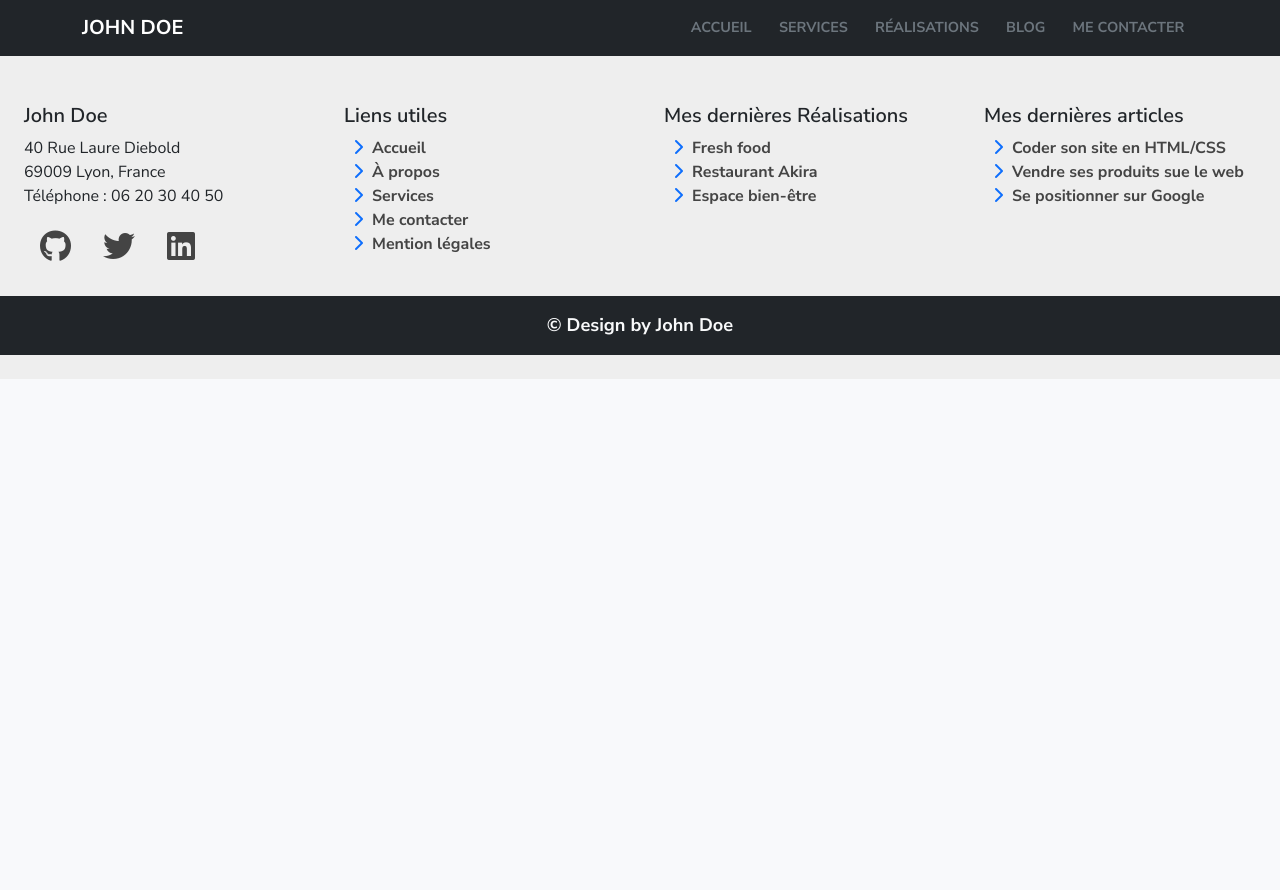
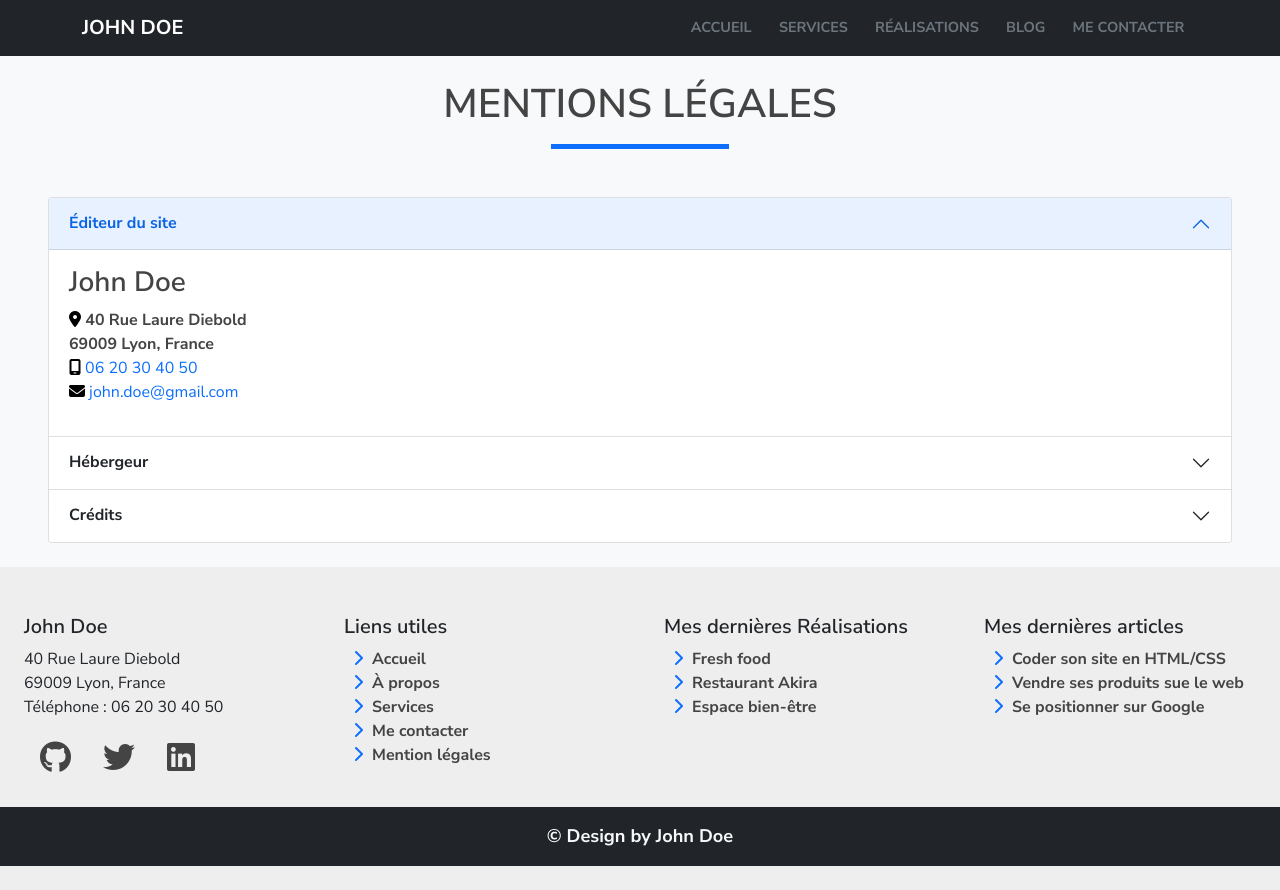
Before and after one commit to masterxamss/cv-react-repo, a React (Vite) app: page /LegalMentions in a window 1280 px wide. Before the commit the page ends 800 px from the top, so only its background shows below. Built offline with nearby package versions, Linux system fonts and the light colour scheme.

Commit message:
add legal mentions

```diff
--- a/src/App.jsx
+++ b/src/App.jsx
@@ -22,11 +22,11 @@ function App() {
         </header>
         <Routes>
           <Route index element={<Home />} />
-          <Route path="services" element={<Services />} />
-          <Route path="achievements" element={<Achievements />} />
-          <Route path="legal-mentions" element={<LegalMentions />} />
-          <Route path="blog" element={<Blog />} />
-          <Route path="contact" element={<Contact />} />
+          <Route path="Services" element={<Services />} />
+          <Route path="Achievements" element={<Achievements />} />
+          <Route path="LegalMentions" element={<LegalMentions />} />
+          <Route path="Blog" element={<Blog />} />
+          <Route path="Contact" element={<Contact />} />
         </Routes>
         <Footer />
       </BrowserRouter>
--- a/src/pages/LegalMentions.jsx
+++ b/src/pages/LegalMentions.jsx
@@ -1,9 +1,111 @@
-import React from 'react'
+import React from "react";
 
 const LegalMentions = () => {
   return (
-    <div>LegalMentions</div>
-  )
-}
+    <main>
+      <section className="legal-mentions-container px-5 pb-4">
+        <div className="section-title">
+          <h1 className="text-uppercase text-center fluid pt-4">
+            Mentions légales
+          </h1>
+          <span></span>
+          <div className="accordion" id="accordionExample">
+            <div className="accordion-item">
+              <h2 className="accordion-header" id="headingOne">
+                <button
+                  className="accordion-button fw-bold"
+                  type="button"
+                  data-bs-toggle="collapse"
+                  data-bs-target="#collapseOne"
+                  aria-expanded="true"
+                  aria-controls="collapseOne"
+                >
+                  Éditeur du site
+                </button>
+              </h2>
+              <div
+                id="collapseOne"
+                className="accordion-collapse collapse show"
+                aria-labelledby="headingOne"
+                data-bs-parent="#accordionExample"
+              >
+                <div className="accordion-body">
+                  <h3>John Doe</h3>
+                  <address className="mb-0 fw-bold">
+                    <i className="fa-solid fa-location-dot text-black"></i> 40 Rue Laure Diebold<br />69009 Lyon, France
+                  </address>
+                  <p className="text-primary m-0">
+                    <i className="fa-solid fa-mobile-screen text-black"></i> 06 20 30 40 50
+                  </p>
+                  <p>
+                    <i className="fa-solid fa-envelope text-black"></i>
+                    <a href="mailto:john.doe@gmail.com" className="m-0 text-primary"> john.doe@gmail.com</a>
+                  </p>
+                </div>
+              </div>
+            </div>
+            <div className="accordion-item">
+              <h2 className="accordion-header" id="headingTwo">
+                <button
+                  className="accordion-button collapsed fw-bold"
+                  type="button"
+                  data-bs-toggle="collapse"
+                  data-bs-target="#collapseTwo"
+                  aria-expanded="false"
+                  aria-controls="collapseTwo"
+                >
+                  Hébergeur
+                </button>
+              </h2>
+              <div
+                id="collapseTwo"
+                className="accordion-collapse collapse"
+                aria-labelledby="headingTwo"
+                data-bs-parent="#accordionExample"
+              >
+                <div className="accordion-body">
+                  <h3>Always Data</h3>
+                  <address className="fw-bold">
+                    91 rue du Faubourg Saint Honoré<br />75008 Paris
+                  </address>
+                  <i class="fa-solid fa-globe"></i>
+                  <a href="https://www.alwaysdata.com" target="_blank" className="text-primary"> www.alwaysdata.com</a>
+                </div>
+              </div>
+            </div>
+            <div className="accordion-item">
+              <h2 className="accordion-header" id="headingThree">
+                <button
+                  className="accordion-button collapsed fw-bold"
+                  type="button"
+                  data-bs-toggle="collapse"
+                  data-bs-target="#collapseThree"
+                  aria-expanded="false"
+                  aria-controls="collapseThree"
+                >
+                  Crédits
+                </button>
+              </h2>
+              <div
+                id="collapseThree"
+                className="accordion-collapse collapse"
+                aria-labelledby="headingThree"
+                data-bs-parent="#accordionExample"
+              >
+                <div className="accordion-body">
+                  <h3>Crédits</h3>
+                  <p className="fw-bold">Site développé par John Doe, étudiant du CEF.</p>
+                  <p className="fw-bold">Les images libres de droit sont issues du site
+                    <a href="https://pixabay.com" target="_blank" className="text-primary fw-bold"> Pixabay</a>
+                  </p>
+                </div>
+              </div>
+            </div>
+          </div>
+        </div>
+      </section>
+    </main>
+  );
+};
 
-export default LegalMentions
+export default LegalMentions;
--- a/src/pages/Services.jsx
+++ b/src/pages/Services.jsx
@@ -16,7 +16,7 @@ const Services = () => {
           <div className="services-content row p-3">
             <div className="col-sm-12 col-md-4 py-1">
               <article className='text-center shadow-sm p-3 mb-1 bg-body m-1 d-flex flex-column justify-content-center' style={{borderRadius: '10px', minHeight: "300px"}}>
-                <i className="fa-solid fa-display" style={{color: '#0d6efd', fontSize: '30px'}}></i>
+                <i className="fa-solid fa-display icon" style={{color: '#0d6efd', fontSize: '30px'}}></i>
                 <h5 className='text-uppercase mt-2'>Ux design</h5>
                 <p>L'<strong>UX Design</strong> est une méthode de conception centrée sur l'utilizateur. Son but est d'offrir une expérience de navigation optimale a l'internaute</p>
               </article>
@@ -24,7 +24,7 @@ const Services = () => {
 
             <div className="col-sm-12 col-md-4 py-1">
               <article className='text-center shadow-sm p-3 mb-1 bg-body m-1 d-flex flex-column justify-content-center' style={{borderRadius: '10px', minHeight: "300px"}}>
-                <i className="fa-solid fa-file-code" style={{color: '#0d6efd', fontSize: '30px'}}></i>
+                <i className="fa-solid fa-file-code icon" style={{color: '#0d6efd', fontSize: '30px'}}></i>
                 <h5 className='text-uppercase mt-2'>Développement web</h5>
                 <p>Le <strong>développement de sites web</strong> repose sur l'utilization des langages <i>HTML, CSS, JavaScript et PHP.</i></p>
               </article>
@@ -32,7 +32,7 @@ const Services = () => {
 
             <div className="col-sm-12 col-md-4 py-1">
               <article className="text-center shadow-sm p-3 mb-1 bg-body m-1 d-flex flex-column justify-content-center" style={{borderRadius: "10px", minHeight: "300px"}}>
-                <i className="fa-solid fa-magnifying-glass-dollar" style={{color: "#0d6efd", fontSize: "30px"}}></i>
+                <i className="fa-solid fa-magnifying-glass-dollar icon" style={{color: "#0d6efd", fontSize: "30px"}}></i>
                 <h5 className="text-uppercase mt-2">Référencement</h5>
                 <p>Le <strong>référencement naturel d'un site,</strong> aussi appelé <i>SEO</i>, consiste à mettre des techniques en oeuvre pour améliorer sa position dans les résultas de moteurs de recherche.</p>
               </article>
--- a/src/scss/components/_navBar.scss
+++ b/src/scss/components/_navBar.scss
@@ -1,6 +1,4 @@
 .navbar-nav{
-    position: static !important;
-
     a.active {
         color: #fff !important;
     }
@@ -9,4 +7,8 @@
         font-size: .9rem;
         padding: .4rem .6rem !important;
     }
+
+    a:hover{
+        color: rgba(255, 255, 255, 0.8) !important;
+    }
 }
--- a/src/scss/index.scss
+++ b/src/scss/index.scss
@@ -7,7 +7,7 @@
 //pages
 @import 'pages/home';
 @import 'pages/contact';
-//@import 'pages/services';
+@import 'pages/services';
 
 
 //components
--- a/src/scss/pages/_services.scss
+++ b/src/scss/pages/_services.scss
@@ -0,0 +1,6 @@
+article:hover{
+    background-color: red ;
+    .icon{
+        color:#cde1f8 !important;
+    }
+}
--- a/src/styles/css/index.css
+++ b/src/styles/css/index.css
@@ -319,15 +319,22 @@ ul {
     padding: 0 2rem !important;
   }
 }
-.navbar-nav {
-  position: static !important;
+article:hover {
+  background-color: red;
 }
+article:hover .icon {
+  color: #cde1f8 !important;
+}
+
 .navbar-nav a.active {
   color: #fff !important;
 }
 .navbar-nav a {
   font-size: 0.9rem;
   padding: 0.4rem 0.6rem !important;
+}
+.navbar-nav a:hover {
+  color: rgba(255, 255, 255, 0.8) !important;
 }
 
 footer {
```
Also changed, not shown: robots.txt (added).
